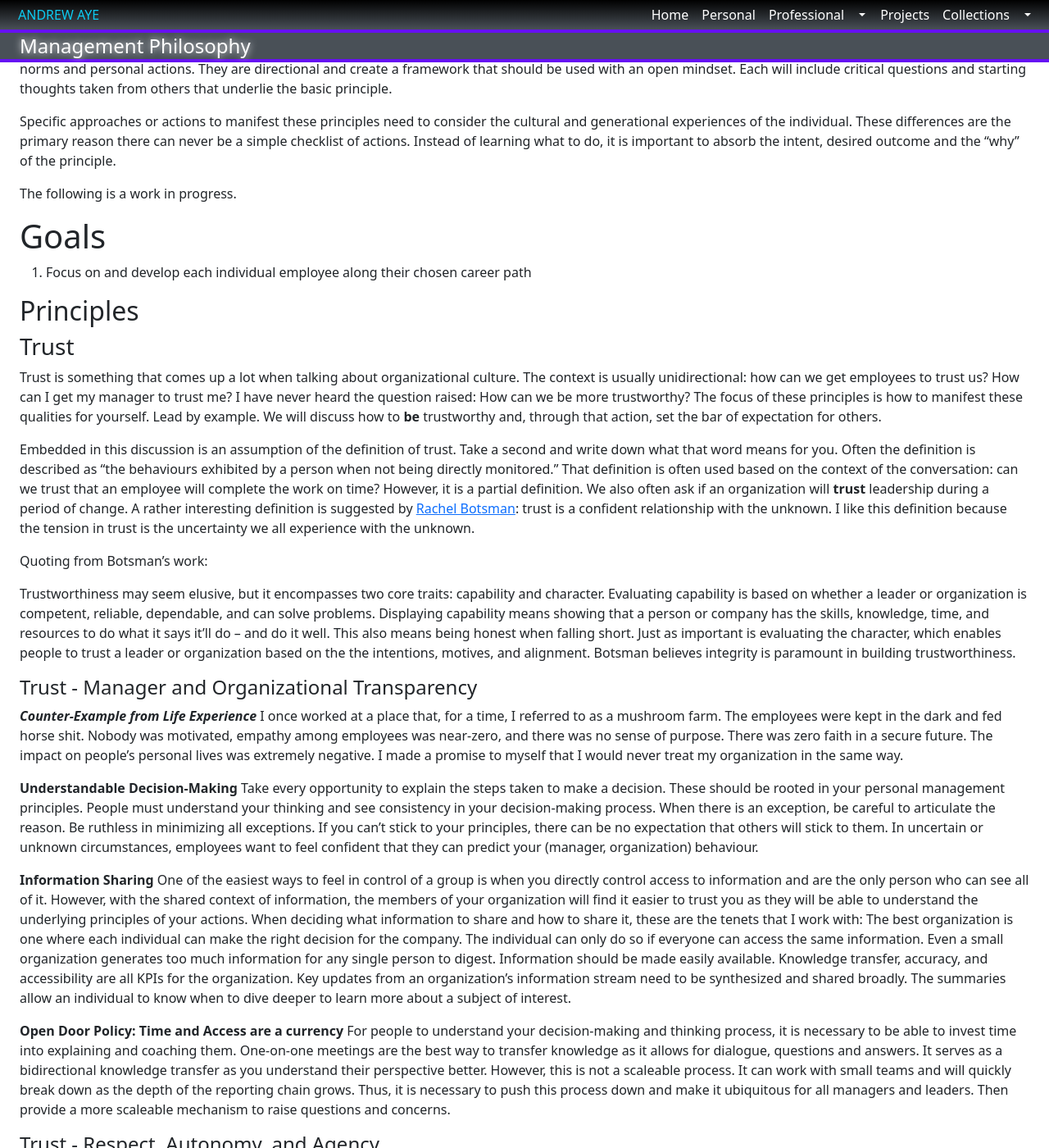
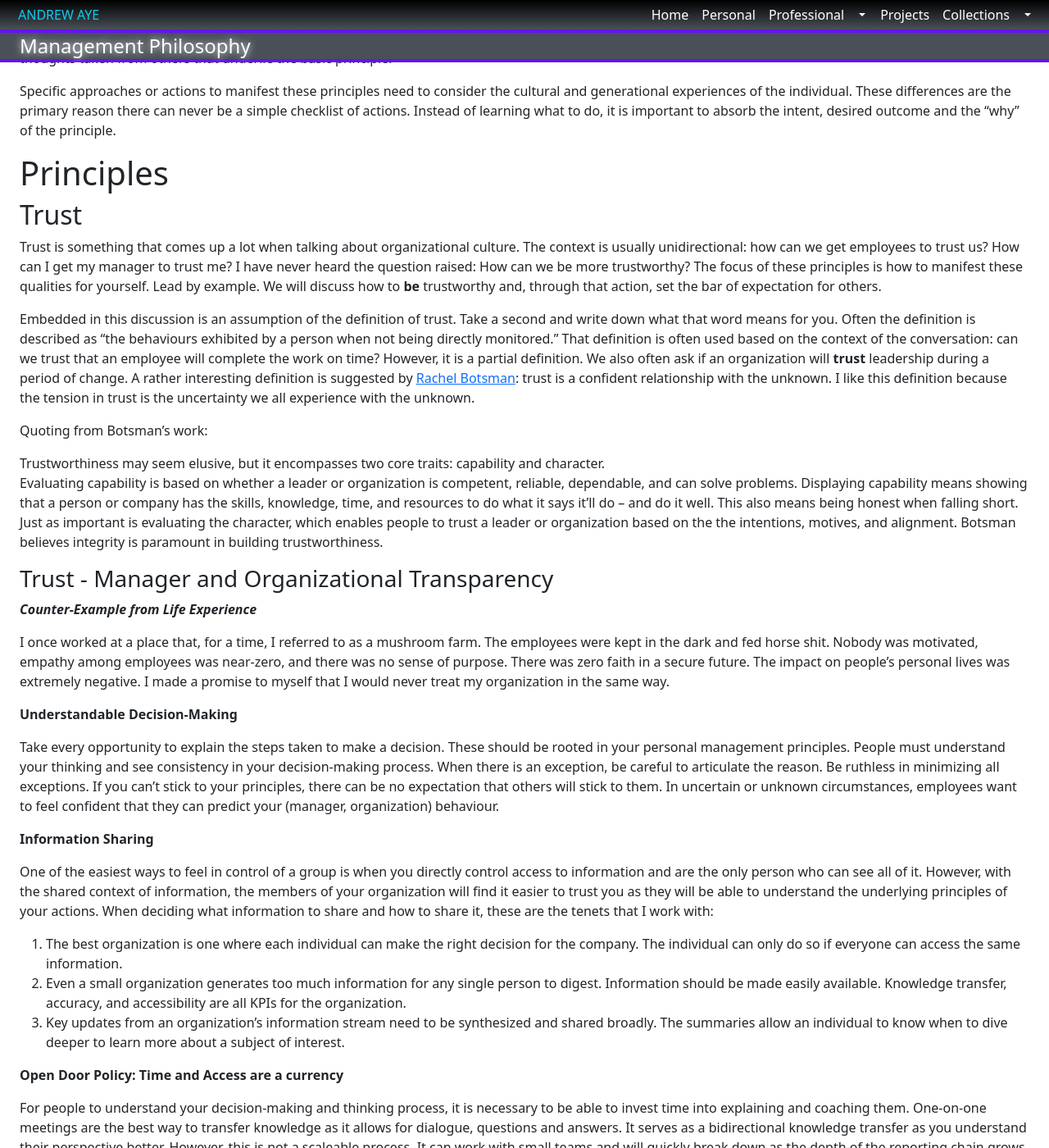
Before and after one commit to aaye/aaye.github.io, a Jekyll site: the page built from professional/philosophy.md, in a window 1280 px wide and 1400 px high, scrolled down 769 px. Shown: the whole window at 82% size. Built offline with Jekyll 4.4.1, drawn with Linux system fonts in a browser that asks for light colours; some of the changed text lies outside the part shown.

Commit message:
Update philosophy.md

```diff
--- a/professional/philosophy.md
+++ b/professional/philosophy.md
@@ -15,56 +13,61 @@
 
 The second lesson is that the actions that make for a great individual contributor or often the exact opposite of those that make for a great manager. Therefore, it is necessary to realize that you must focus on your management skills as equal and completely differentiated from any existing skills that you have honed in your career. Early in my development, I treated management as a secondary responsibility. I was a primary individual contributor and was accountable for writing a large amount of code and setting the standard for the team. Because of this mindset, I did not proactively develop the framework and discipline needed for managing and growing a team. I instead came to it reactively through self-reviews of my performance. To those I  managed in my early years, I have a lot of respect and thanks for their patience and understanding as I fumbled my way through self-learning. I continue to be thankful to everyone I work with as I adapt, grow and learn.
 
-## Principles Introduction
+# Principles Introduction
 
 The following are some of the principles of management that I have formed. These principles are a way to classify a formal intent toward establishing cultural norms and personal actions. They are directional and create a framework that should be used with an open mindset. Each will include critical questions and starting thoughts taken from others that underlie the basic principle.
 
 Specific approaches or actions to manifest these principles need to consider the cultural and generational experiences of the individual. These differences are the primary reason there can never be a simple checklist of actions. Instead of learning what to do, it is important to absorb the intent, desired outcome and the "why" of the principle.
 
-The following is a work in progress.
+# Principles
 
-# Goals
-1. Focus on and develop each individual employee along their chosen career path
-
-## Principles
-### Trust
+## Trust
 
 Trust is something that comes up a lot when talking about organizational culture. The context is usually unidirectional: how can we get employees to trust us? How can I get my manager to trust me? I have never heard the question raised: How can we be more trustworthy? The focus of these principles is how to manifest these qualities for yourself. Lead by example. We will discuss how to **be** trustworthy and, through that action, set the bar of expectation for others.
 
 Embedded in this discussion is an assumption of the definition of trust. Take a second and write down what that word means for you. Often the definition is described as "the behaviours exhibited by a person when not being directly monitored." That definition is often used based on the context of the conversation: can we trust that an employee will complete the work on time? However, it is a partial definition. We also often ask if an organization will **trust** leadership during a period of change. A rather interesting definition is suggested by [Rachel Botsman](https://rachelbotsman.com/sketches/trust-definition/): trust is a confident relationship with the unknown. I like this definition because the tension in trust is the uncertainty we all experience with the unknown.
 
 Quoting from Botsman's work:
-> Trustworthiness may seem elusive, but it encompasses two core traits: capability and character.
-> Evaluating capability is based on whether a leader or organization is competent, reliable, dependable, and can solve problems. Displaying capability means showing that a person or company has the skills, knowledge, time, and resources to do what it says it'll do – and do it well. This also means being honest when falling short.
+
+> Trustworthiness may seem elusive, but it encompasses two core traits: capability and character.<br>
+> Evaluating capability is based on whether a leader or organization is competent, reliable, dependable, and can solve problems. Displaying capability means showing that a person or company has the skills, knowledge, time, and resources to do what it says it'll do – and do it well. This also means being honest when falling short.<br>
 > Just as important is evaluating the character, which enables people to trust a leader or organization based on the the intentions, motives, and alignment. Botsman believes integrity is paramount in building trustworthiness.
 
-#### Trust - Manager and Organizational Transparency
+### Trust - Manager and Organizational Transparency
 
 ***Counter-Example from Life Experience***
+
 I once worked at a place that, for a time, I referred to as a mushroom farm. The employees were kept in the dark and fed horse shit. Nobody was motivated, empathy among employees was near-zero, and there was no sense of purpose. There was zero faith in a secure future. The impact on people's personal lives was extremely negative. I made a promise to myself that I would never treat my organization in the same way.
 
 **Understandable Decision-Making**
+
 Take every opportunity to explain the steps taken to make a decision. These should be rooted in your personal management principles. People must understand your thinking and see consistency in your decision-making process. When there is an exception, be careful to articulate the reason. Be ruthless in minimizing all exceptions. If you can't stick to your principles, there can be no expectation that others will stick to them.
 In uncertain or unknown circumstances, employees want to feel confident that they can predict your (manager, organization) behaviour.
 
 **Information Sharing**
+
 One of the easiest ways to feel in control of a group is when you directly control access to information and are the only person who can see all of it. However, with the shared context of information, the members of your organization will find it easier to trust you as they will be able to understand the underlying principles of your actions.
 When deciding what information to share and how to share it, these are the tenets that I work with:
-The best organization is one where each individual can make the right decision for the company. The individual can only do so if everyone can access the same information.
-Even a small organization generates too much information for any single person to digest. Information should be made easily available. Knowledge transfer, accuracy, and accessibility are all KPIs for the organization.
-Key updates from an organization's information stream need to be synthesized and shared broadly. The summaries allow an individual to know when to dive deeper to learn more about a subject of interest.
+1. The best organization is one where each individual can make the right decision for the company. The individual can only do so if everyone can access the same information.
+2. Even a small organization generates too much information for any single person to digest. Information should be made easily available. Knowledge transfer, accuracy, and accessibility are all KPIs for the organization.
+3. Key updates from an organization's information stream need to be synthesized and shared broadly. The summaries allow an individual to know when to dive deeper to learn more about a subject of interest.
 
 **Open Door Policy: Time and Access are a currency**
+
 For people to understand your decision-making and thinking process, it is necessary to be able to invest time into explaining and coaching them. One-on-one meetings are the best way to transfer knowledge as it allows for dialogue, questions and answers. It serves as a bidirectional knowledge transfer as you understand their perspective better.
 However, this is not a scaleable process. It can work with small teams and will quickly break down as the depth of the reporting chain grows. Thus, it is necessary to push this process down and make it ubiquitous for all managers and leaders. Then provide a more scaleable mechanism to raise questions and concerns.
 
-#### Trust - Respect, Autonomy, and Agency
+### Trust - Respect, Autonomy, and Agency
 
 It is important that a manager delegates but does not abdicate responsibility.
 
 ***Counter-Example from Life Experience***
+
 For a period time I worked as a software engineer in a place/group where all of the work was decided in a command control method. I would come into work, goto my task management dashboard, check the next (or current task) and work on it. The tasks were often contradictory as they came from different teams with competing execution plans. It was some of the worst time I spent as an engineer. I was complacent, uncaring, and completely disenfranchised. I made a promise to myself that I would not treat others in the same way.
 
 **Excerpt from Harvard Business Review**
-Stepping in to help your team isn't always helpful. Particularly when you're delegating work, offering too much hands-on assistance or direction can actually backfire and undermine your team's long-term learning and development. How can you take a more hands-off approach to delegation instead? Start small by identifying low-stakes tasks to hand off to an employee. You want to leave room for mistakes that will lead to their growth—not mistakes that could tarnish their reputation or jeopardize the team's success. Then adopt a mindset of patience and curiosity. This doesn't mean tolerating poor effort or carelessness, but rather understanding that your employee may take some time to learn this new skill—and they could end up developing their own approach in the process. Lean into the discomfort you feel watching them experiment, encounter challenges, and falter. Resist the urge to take the work back, do it for them, or point out the solution before they've identified it. Tell yourself: "I was allowed to struggle, and that's how I built confidence in my skills. So I'm going to give my employee the same gift to solve the problem on their own." Remember: Delegating effectively means shifting your mindset away from doing to leading.
+> Stepping in to help your team isn't always helpful. Particularly when you're delegating work, offering too much hands-on assistance or direction can actually backfire and undermine your team's long-term learning and development. How can you take a more hands-off approach to delegation instead? Start small by identifying low-stakes tasks to hand off to an employee. You want to leave room for mistakes that will lead to their growth—not mistakes that could tarnish their reputation or jeopardize the team's success. Then adopt a mindset of patience and curiosity. This doesn't mean tolerating poor effort or carelessness, but rather understanding that your employee may take some time to learn this new skill—and they could end up developing their own approach in the process. Lean into the discomfort you feel watching them experiment, encounter challenges, and falter. Resist the urge to take the work back, do it for them, or point out the solution before they've identified it. Tell yourself: "I was allowed to struggle, and that's how I built confidence in my skills. So I'm going to give my employee the same gift to solve the problem on their own." Remember: Delegating effectively means shifting your mindset away from doing to leading.
 This tip is adapted from "To Help Your Team Grow, Give Them Space to Struggle," by Kelli Thompson
+
+# Goals
+1. Focus on and develop each individual employee along their chosen career path
```
Also changed, not shown: other parts of professional/philosophy.md (+1 -3 lines).
